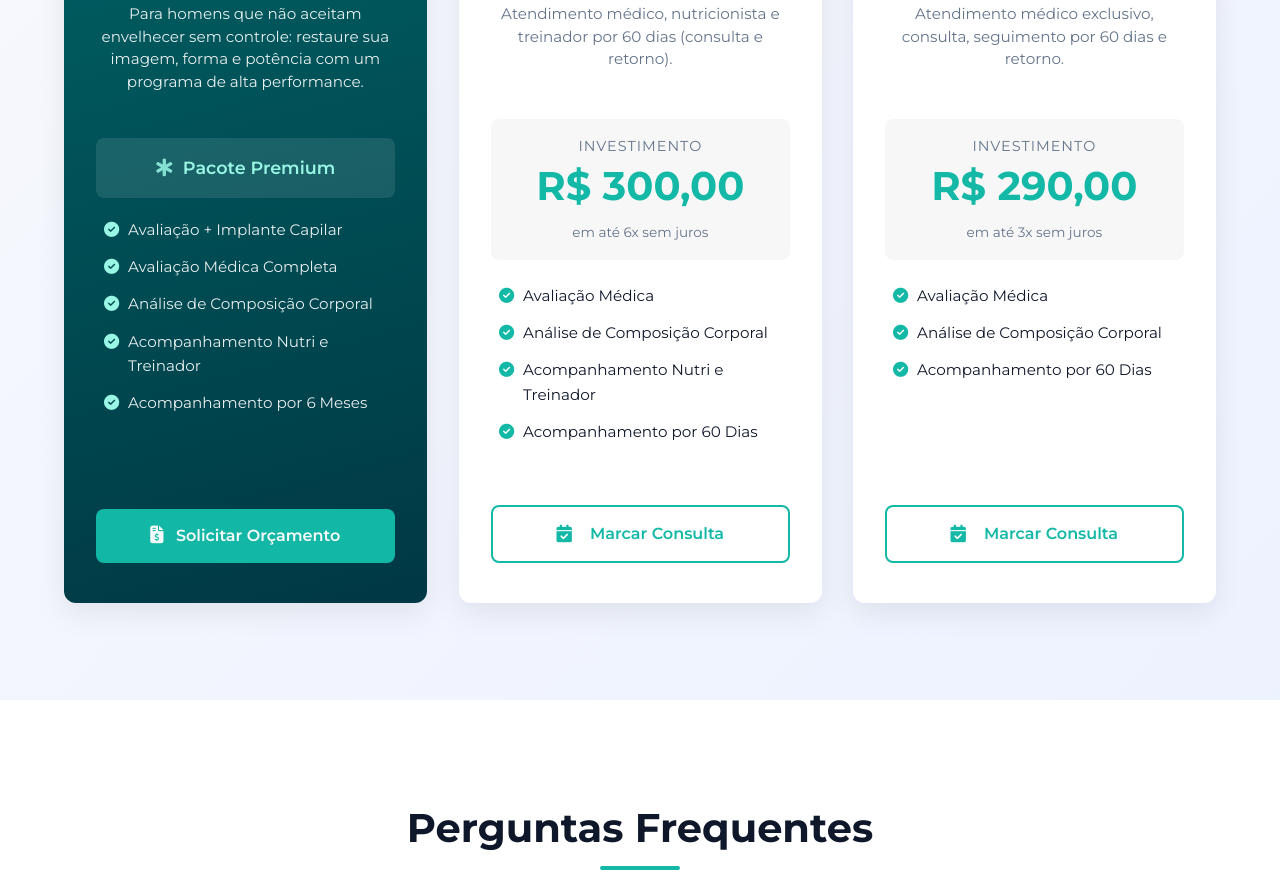
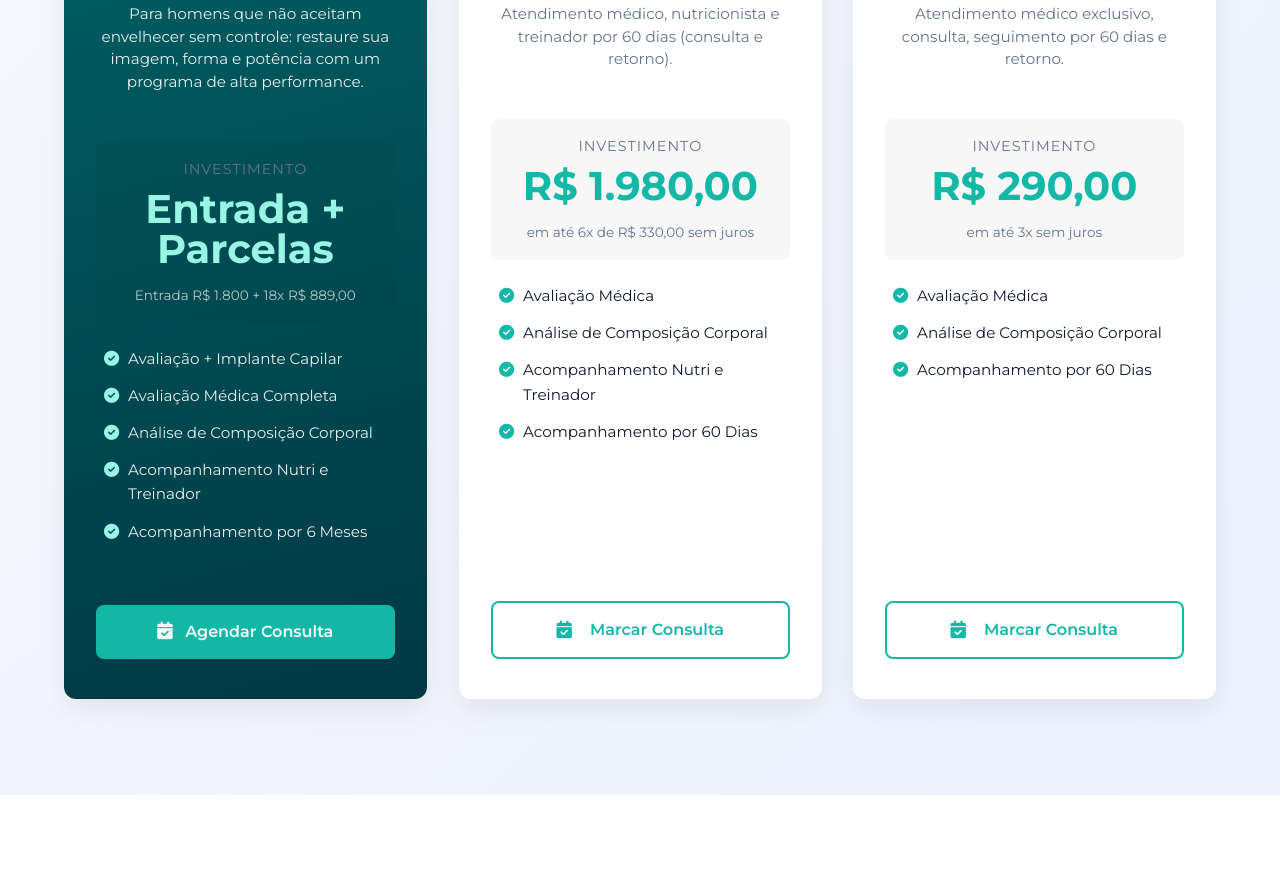
Before and after one commit to mapsegundo/joaodiniz, a website: page index.html in a window 1280 px wide. Shown: the part 4674-5555 px from the top of the page. Drawn offline with nearby package versions, Linux system fonts and the light colour scheme.

Commit message:
Atualização: novos valores dos planos Ultra Men e Consultoria Black

```diff
--- a/index.html
+++ b/index.html
@@ -755,9 +755,11 @@
               Para homens que não aceitam envelhecer sem controle: restaure sua
               imagem, forma e potência com um programa de alta performance.
             </p>
-            <div class="plano-valor">
-              <div class="plano-consulte">
-                <i class="fas fa-star-of-life"></i> Pacote Premium
+            <div class="plano-preco">
+              <span>Investimento</span>
+              <strong>Entrada + Parcelas</strong>
+              <div class="plano-parcelamento">
+                Entrada R$ 1.800 + 18x R$ 889,00
               </div>
             </div>
             <ul class="plano-features">
@@ -781,12 +783,11 @@
             </ul>
             <div class="plano-cta">
               <a
-                href="https://wa.me/5511970865310?text=Vim%20pelo%20site%20e%20tenho%20interesse%20no%20plano%20Ultra%20Men"
+                href="https://wa.me/5511970865310?text=Vim%20pelo%20site%20e%20tenho%20interesse%20no%20plano%20Ultra%20Men%20(Entrada%20R$%201.800%20%2B%2018x%20R$%20889%2C00)"
                 class="btn btn-primary btn-animated"
                 target="_blank"
                 ><span
-                  ><i class="fas fa-file-invoice-dollar"></i> Solicitar
-                  Orçamento</span
+                  ><i class="fas fa-calendar-check"></i> Agendar Consulta</span
                 ></a
               >
             </div>
@@ -805,8 +806,10 @@
             </p>
             <div class="plano-preco">
               <span>Investimento</span>
-              <strong>R$ 300,00</strong>
-              <div class="plano-parcelamento">em até 6x sem juros</div>
+              <strong>R$ 1.980,00</strong>
+              <div class="plano-parcelamento">
+                em até 6x de R$ 330,00 sem juros
+              </div>
             </div>
             <ul class="plano-features">
               <li><i class="fas fa-check-circle"></i> Avaliação Médica</li>
@@ -824,7 +827,7 @@
             </ul>
             <div class="plano-cta">
               <a
-                href="https://wa.me/5511970865310?text=Vim%20pelo%20site%20e%20tenho%20interesse%20no%20plano%20Consultoria%20Black"
+                href="https://wa.me/5511970865310?text=Vim%20pelo%20site%20e%20tenho%20interesse%20no%20plano%20Consultoria%20Black%20(6x%20R$%20330%2C00)"
                 class="btn btn-secondary"
                 target="_blank"
                 ><i class="fas fa-calendar-check"></i> Marcar Consulta</a
```
